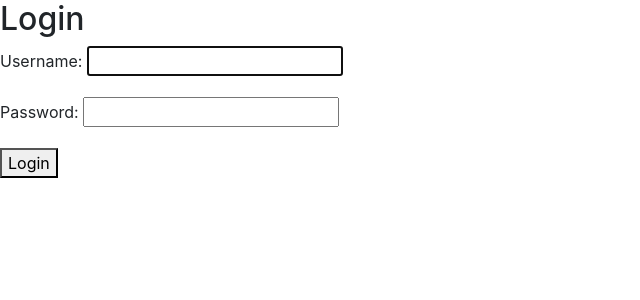
After one commit to eagle9518/todo, a Django app: page /accounts/login/ in a window 1280 px wide. The commit adds this page. Shown: the top 300 px of the page, without its empty margins (0-640 px from the left). Run offline with Django 4.2, Linux system fonts and the light colour scheme; some libraries are stand-ins or nearby versions.

Commit message:
Fix Login

```diff
--- a/templates/base.html
+++ b/templates/base.html
@@ -8,13 +8,13 @@
 </head>
 <body>
 {% block body %}
-    <nav class="navbar navbar-dark bg-dark">
+    <nav class="navbar navbar-light bg-light">
         <a class="navbar-brand" href="{% url 'agenda' %}">TODOs</a>
         {% if user.is_authenticated %}
-
+            {{ user.username }}
         {% else %}
             <form class="inline">
-                <a class="btn btn-light" type="button">Login</a>
+                <a class="btn btn-light" type="button" href="{% url 'login' %}">Login</a>
                 <a class="btn btn-success" type="button" href="{% url 'signup' %}">Signup</a>
             </form>
         {% endif %}
--- /dev/null
+++ b/templates/registration/login.html
@@ -0,0 +1,10 @@
+{% extends 'base.html' %}
+
+{% block body %}
+    <h2>Login</h2>
+    <form method="post">
+        {% csrf_token %}
+        {{ form.as_p }}
+        <button type="submit">Login</button>
+    </form>
+{% endblock %}
--- a/todo/settings.py
+++ b/todo/settings.py
@@ -123,3 +123,6 @@ STATICFILES_DIRS = [os.path.join(BASE_DIR), 'static']
 # https://docs.djangoproject.com/en/4.1/ref/settings/#default-auto-field
 
 DEFAULT_AUTO_FIELD = 'django.db.models.BigAutoField'
+
+LOGIN_REDIRECT_URL = 'agenda'
+LOGOUT_REDIRECT_URL = 'agenda'
--- a/todo/urls.py
+++ b/todo/urls.py
@@ -14,7 +14,7 @@ Including another URLconf
     2. Add a URL to urlpatterns:  path('blog/', include('blog.urls'))
 """
 from django.contrib import admin
-from django.urls import path
+from django.urls import path, include
 from account import views as account_views
 from agenda import views as agenda_views
 
@@ -24,4 +24,5 @@ urlpatterns = [
     path('', agenda_views.agenda, name='agenda'),
 
     path('signup/', account_views.signup, name='signup'),
+    path('accounts/', include('django.contrib.auth.urls')),
 ]
```
Also changed, not shown: db.sqlite3 (added).
